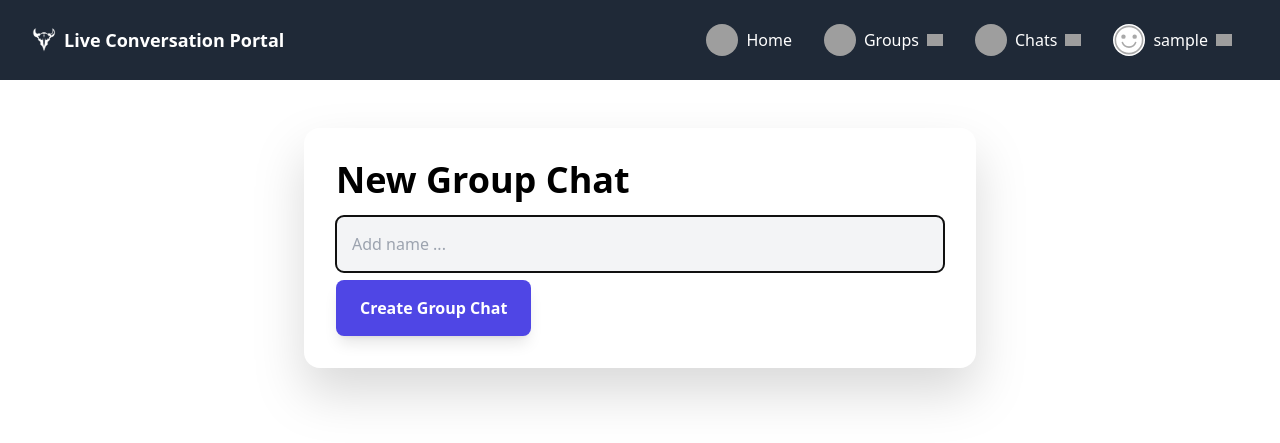
After one commit to nimodb/live-chat-app, a Django app: page /chat/new_groupchat/ in a window 1280 px wide. The commit adds this page. Shown: the top 443 px of the page. Run offline with Django 5.2, Linux system fonts and the light colour scheme; the visitor is signed in with stand-in values (Sample User, id 1); parts of the project's set-up code (start-up, migrations or seed data) failed here and were passed over; some libraries are stand-ins or nearby versions; grey boxes are pictures that could not be loaded.

Commit message:
Implement group chat functionality add models, views, WebSocket consumer, and templates for creating and managing group chats.

```diff
--- a/rtchat/consumers.py
+++ b/rtchat/consumers.py
@@ -66,6 +66,9 @@ class ChatRoomConsumer(WebsocketConsumer):
     def online_count_handler(self, event):
         online_count = event["online_count"]
 
-        context = {"online_count": online_count}
+        context = {
+            "online_count": online_count,
+            "chat_group": self.chatroom,
+        }
         html = render_to_string("rtchat/partials/online_count.html", context=context)
         self.send(text_data=html)
--- a/rtchat/forms.py
+++ b/rtchat/forms.py
@@ -17,3 +17,19 @@ class ChatMessageForm(ModelForm):
                 }
             ),
         }
+
+
+class NewGroupForm(ModelForm):
+    class Meta:
+        model = ChatGroup
+        fields = ["groupchat_name"]
+        widgets = {
+            "groupchat_name": forms.TextInput(
+                attrs={
+                    "placeholder": "Add name ...",
+                    "class": "p-4 text-black",
+                    "maxlength": "300",
+                    "autofocus": True,
+                }
+            ),
+        }
--- a/rtchat/models.py
+++ b/rtchat/models.py
@@ -6,6 +6,14 @@ import shortuuid
 class ChatGroup(models.Model):
     group_name = models.CharField(
         max_length=128, unique=True, blank=True, default=shortuuid.uuid
+    )
+    groupchat_name = models.CharField(max_length=128, null=True, blank=True)
+    admin = models.ForeignKey(
+        User,
+        related_name="groupchats",
+        blank=True,
+        null=True,
+        on_delete=models.SET_NULL,
     )
     users_online = models.ManyToManyField(
         User, related_name="online_in_groups", blank=True
--- /dev/null
+++ b/rtchat/templates/rtchat/create_groupchat.html
@@ -0,0 +1,13 @@
+{% extends 'layouts/box.html' %}
+
+{% block content %}
+
+<h1>New Group Chat</h1>
+
+<form method="post">
+    {% csrf_token %}
+    {{ form }}
+    <button class="mt-2" type="submit">Create Group Chat</button>
+</form>
+
+{% endblock %}
--- a/rtchat/urls.py
+++ b/rtchat/urls.py
@@ -1,11 +1,11 @@
 from django.urls import path
-from .views import chat_view, get_or_create_chatroom
+from .views import chat_view, get_or_create_chatroom, create_groupchat
 
 urlpatterns = [
     path("", chat_view, name="home"),
-    path('chat/<username>', get_or_create_chatroom, name="start-chat"),
-    path('chat/room/<chatroom_name>', chat_view, name="chatroom"),
-    # path('chat/new_groupchat/', create_groupchat, name="new-groupchat"),
+    path("chat/<username>", get_or_create_chatroom, name="start-chat"),
+    path("chat/room/<chatroom_name>", chat_view, name="chatroom"),
+    path("chat/new_groupchat/", create_groupchat, name="new-groupchat"),
     # path('chat/edit/<chatroom_name>', chatroom_edit_view, name="edit-chatroom"),
     # path('chat/delete/<chatroom_name>', chatroom_delete_view, name="chatroom-delete"),
     # path('chat/leave/<chatroom_name>', chatroom_leave_view, name="chatroom-leave"),
--- a/rtchat/views.py
+++ b/rtchat/views.py
@@ -2,7 +2,7 @@ from django.shortcuts import render, redirect, get_object_or_404
 from django.http import Http404
 from django.contrib.auth.decorators import login_required
 from django.contrib.auth.models import User
-from .forms import ChatMessageForm
+from .forms import ChatMessageForm, NewGroupForm
 from .models import ChatGroup
 
 
@@ -18,6 +18,10 @@ def chat_view(request, chatroom_name="public-chat"):
             raise Http404()
         other_user = chat_group.members.exclude(pk=request.user.pk).first()
 
+    if chat_group.groupchat_name:
+        if request.user not in chat_group.members.all():
+            chat_group.members.add(request.user)
+
     if request.htmx:
         form = ChatMessageForm(request.POST)
         if form.is_valid:
@@ -28,14 +32,18 @@ def chat_view(request, chatroom_name="public-chat"):
             message.save()
             context_hx = {"message": message, "user": user}
             return render(request, "rtchat/partials/chat_message_p.html", context_hx)
+
     user_chatrooms = request.user.chat_groups.filter(is_private=True)
+    user_chatgroups = request.user.chat_groups.all()
 
     context = {
         "chat_messages": chat_messages,
         "form": form,
         "other_user": other_user,
         "chatroom_name": chatroom_name,
+        "chat_group": chat_group,
         "user_chatrooms": user_chatrooms,
+        "user_chatgroups": user_chatgroups,
     }
     return render(request, "rtchat/chat.html", context)
 
@@ -56,3 +64,22 @@ def get_or_create_chatroom(request, username):
         chatroom.members.add(other_user, request.user)
 
     return redirect("chatroom", chatroom.group_name)
+
+
+@login_required
+def create_groupchat(request):
+    form = NewGroupForm()
+
+    if request.method == "POST":
+        form = NewGroupForm(request.POST)
+        if form.is_valid:
+            new_groupname = form.save(commit=False)
+            new_groupname.admin = request.user
+            new_groupname.save()
+            new_groupname.members.add(request.user)
+            return redirect("chatroom", new_groupname.group_name)
+
+    context = {
+        "form": form,
+    }
+    return render(request, "rtchat/create_groupchat.html", context)
--- a/templates/includes/header.html
+++ b/templates/includes/header.html
@@ -8,6 +8,35 @@
     <nav class="block relative">
         <ul class="navitems flex items-center justify-center h-full">
             {% if request.user.is_authenticated %}
+            <!-- Public Chat -->
+            <li>
+                <a href="{% url 'home' %}">
+                <img class="h-8 w-8 rounded-full object-cover" src="https://img.icons8.com/?size=100&id=HDIsjrkmMbRD&format=png&color=000000"/>
+                Home
+                </a>
+            </li>
+            <!-- Group -->
+            <li x-data="{ dropdownOpen: false }" class="relative">
+                <a @click="dropdownOpen = !dropdownOpen" @click.away="dropdownOpen = false" class="cursor-pointer select-none">
+                    <img class="h-8 w-8 rounded-full object-cover" src="https://img.icons8.com/?size=100&id=zOXVeDaQsxQH&format=png&color=000000"/>
+                    Groups
+                    <img x-bind:class="dropdownOpen && 'rotate-180 duration-300'" class="w-4" src="https://img.icons8.com/small/32/ffffff/expand-arrow.png"/>
+                </a>
+                <div x-show="dropdownOpen" x-cloak class="absolute right-0 bg-white text-black shadow rounded-lg w-40 p-2 z-20"
+                x-transition:enter="duration-300 ease-out"
+                x-transition:enter-start="opacity-0 -translate-y-5 scale-90"
+                x-transition:enter-end="opacity-100 translate-y-0 scale-100"
+                >
+                    <ul class="hoverlist [&>li>a]:justify-end">
+                        {% for chatgroup in user_chatgroups %}
+                            {% if chatgroup.groupchat_name %}
+                                <li><a class="leading-5" href="{% url 'chatroom' chatgroup.group_name %}">{{chatgroup.groupchat_name|slice:':15'}}</a></li>
+                            {% endif %}
+                        {% endfor %}
+                    </ul>
+                </div>
+            </li>
+            <!-- Private -->
             <li x-data="{ dropdownOpen: false }" class="relative">
                 <a @click="dropdownOpen = !dropdownOpen" @click.away="dropdownOpen = false" class="cursor-pointer select-none">
                     <img class="h-8 w-8 rounded-full object-cover" src="https://img.icons8.com/?size=100&id=81271&format=png&color=000000"/>
@@ -20,7 +49,6 @@
                 x-transition:enter-end="opacity-100 translate-y-0 scale-100"
                 >
                     <ul class="hoverlist [&>li>a]:justify-end">
-                        <li><a href="{% url 'home' %}">Public chat</a></li>
                         {% for chatroom in user_chatrooms %}
                             {% for member in chatroom.members.all %}
                                 {% if member != user %}
@@ -31,6 +59,7 @@
                     </ul>
                 </div>
             </li>
+            <!-- Profile -->
             <li x-data="{ dropdownOpen: false }" class="relative">
                 <a @click="dropdownOpen = !dropdownOpen" @click.away="dropdownOpen = false" class="cursor-pointer select-none">
                     <img class="h-8 w-8 rounded-full object-cover" src="{{ user.profile.avatar }}"/>
@@ -45,6 +74,7 @@
                     <ul class="hoverlist [&>li>a]:justify-end">
                         <li><a href="{% url 'profile' %}">My Profile</a></li>
                         <li><a href="{% url 'profile-edit' %}">Edit Profile</a></li>
+                        <li><a href="{% url 'new-groupchat' %}">Create Chat</a></li>
                         <li><a href="{% url 'profile-settings' %}">Settings</a></li>
                         <li><a href="{% url 'account_logout' %}">Log Out</a></li>
                     </ul>
```
Also changed, not shown: rtchat/templates/rtchat/chat.html (+14 -0 lines), rtchat/templates/rtchat/partials/online_count.html (+18 -0 lines), rtchat/migrations/0005_chatgroup_admin_chatgroup_groupchat_name_and_more.py (added).
